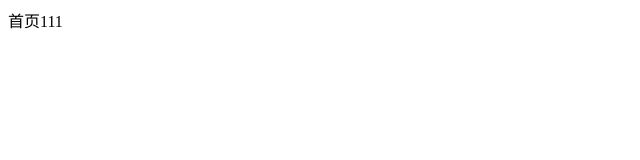
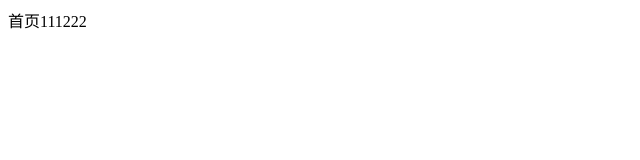
Before and after one commit to hbq1998/git-demo, a plain HTML site: page index.html in a window 1280 px wide. Shown: the full height of the page, 0-640 px from the left. Drawn offline with Linux system fonts and the light colour scheme.

Commit message:
A程序员第三次提交

```diff
--- a/index.html
+++ b/index.html
@@ -8,7 +8,7 @@
 </head>
 
 <body>
-    首页111
+    首页111222
 </body>
 
 </html>
```
